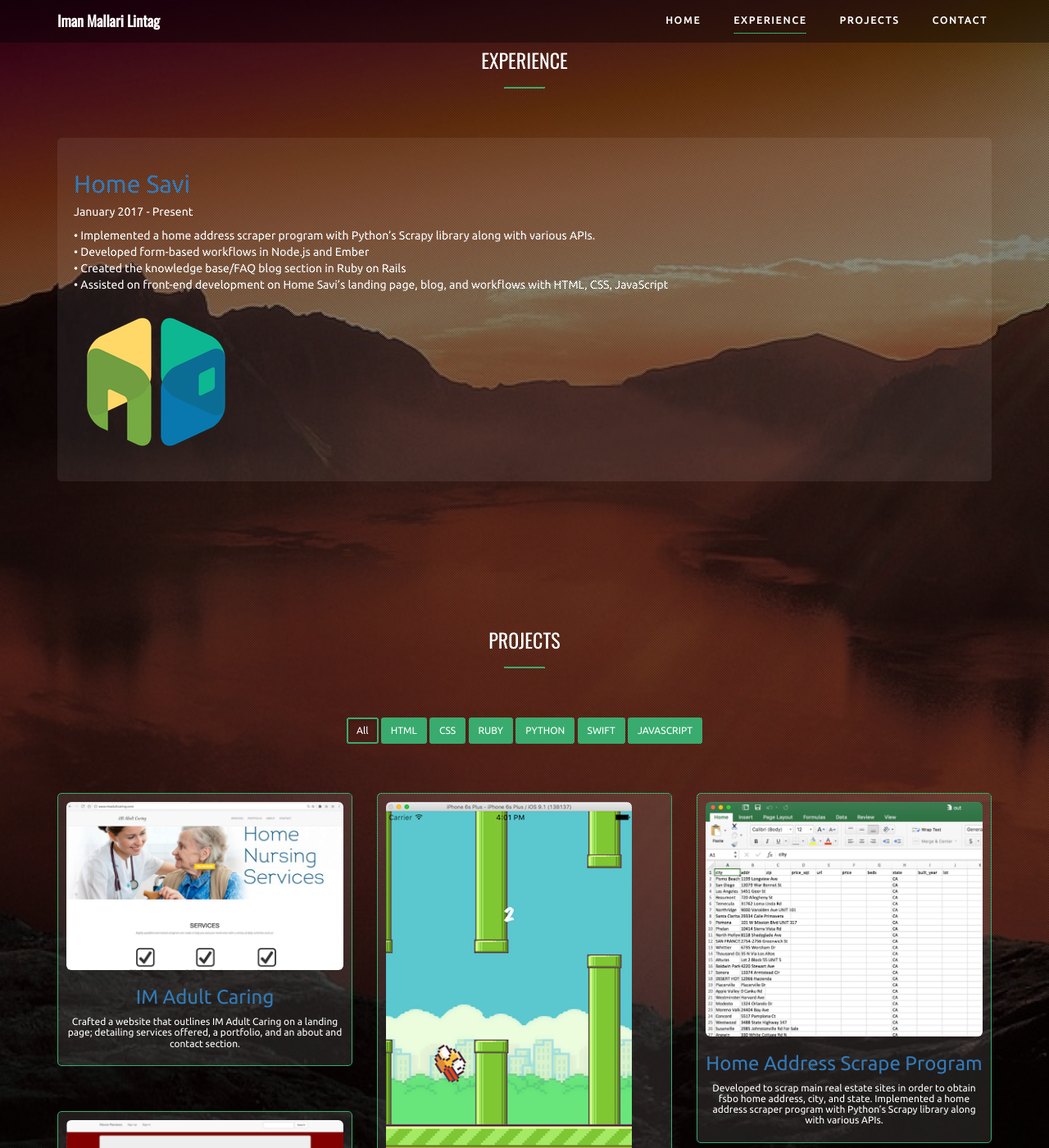
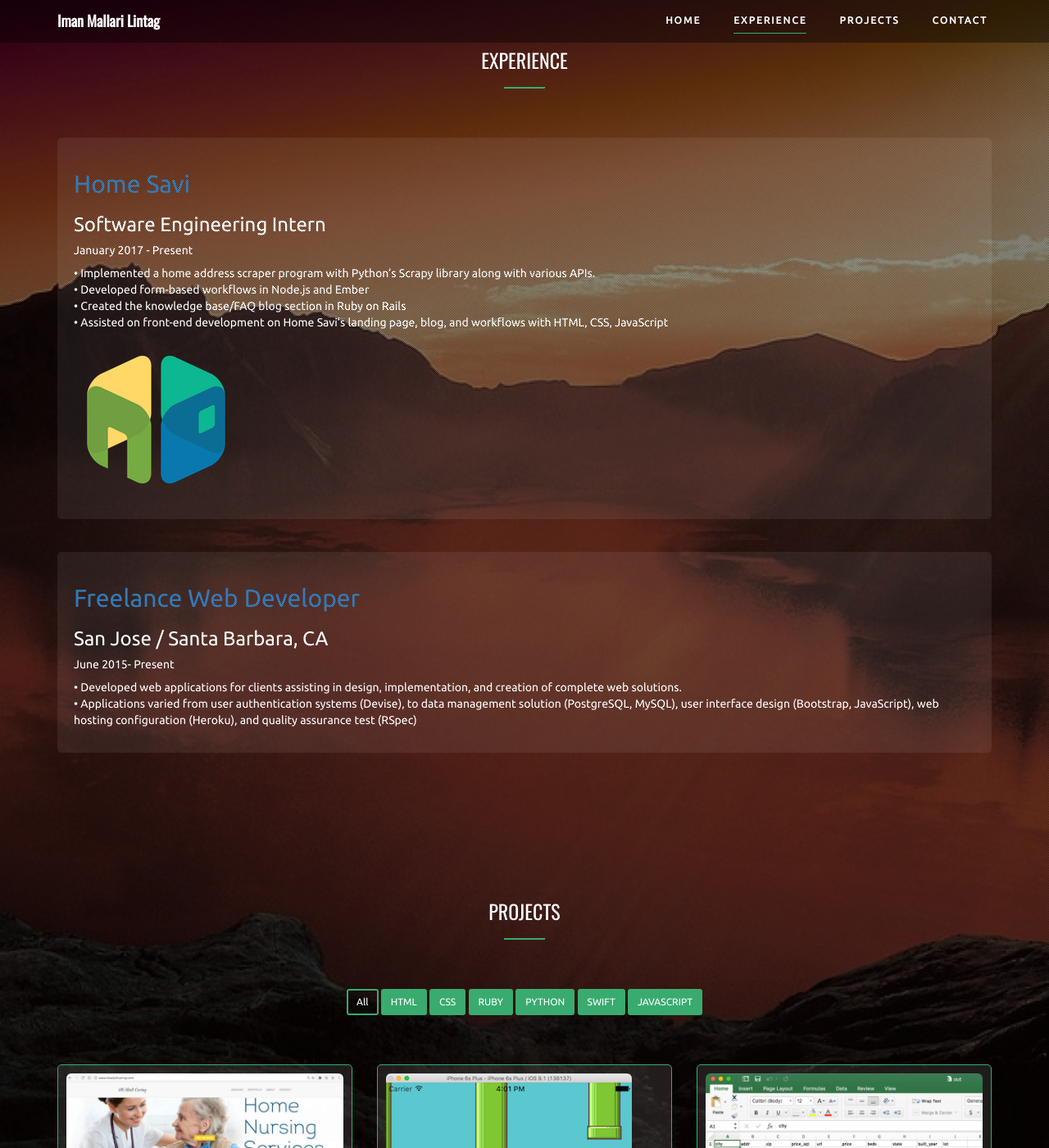
Before and after one commit to imanlintag/imanlintag.github.io, a Jekyll site: the page built from index.md, in a window 1280 px wide and 1400 px high, scrolled down 757 px. Shown: the whole window at 82% size. Built offline with Jekyll 4.4.1, drawn with Linux system fonts in a browser that asks for light colours.

Commit message:
Added job to work experience section and made cosmetic changes to headers

```diff
--- a/_layouts/default.html
+++ b/_layouts/default.html
@@ -110,6 +110,7 @@
 					<div class="col-md-12">
 						<div class="experience-wrapper">
     						<h2 class="post-title"><a href="https://www.homesavi.com/">Home Savi</a></h2>
+    						<h3>Software Engineering Intern</h3>
     						<h5>January 2017 - Present</h5>
 							<p>
 								• Implemented a home address scraper program with Python’s Scrapy library along with various APIs.<br>
@@ -118,6 +119,20 @@
 								• Assisted on front-end development on Home Savi’s landing page, blog, and workflows with HTML, CSS, JavaScript<br>
 							</p>
 							<img src="assets/img/3.jpg" class="img-responsive img-rounded" alt="" />
+						</div>
+					</div>
+				</div>
+
+				<div class="row animate-in" data-anim-type="fade-in-up">
+					<div class="col-md-12">
+						<div class="experience-wrapper">
+    						<h2 class="post-title"><a href="http://www.imanlintag.me/projects/">Freelance Web Developer</a></h2>
+    						<h3>San Jose / Santa Barbara, CA</h3>
+    						<h5>June 2015- Present</h5>
+							<p>
+								• Developed web applications for clients assisting in design, implementation, and creation of complete web solutions.<br>
+								•  Applications varied from user authentication systems (Devise), to data management solution (PostgreSQL, MySQL), user interface design (Bootstrap, JavaScript), web hosting configuration (Heroku), and quality assurance test (RSpec)<br>
+							</p>
 						</div>
 					</div>
 				</div>
```
Also changed, not shown: 2 other files.
